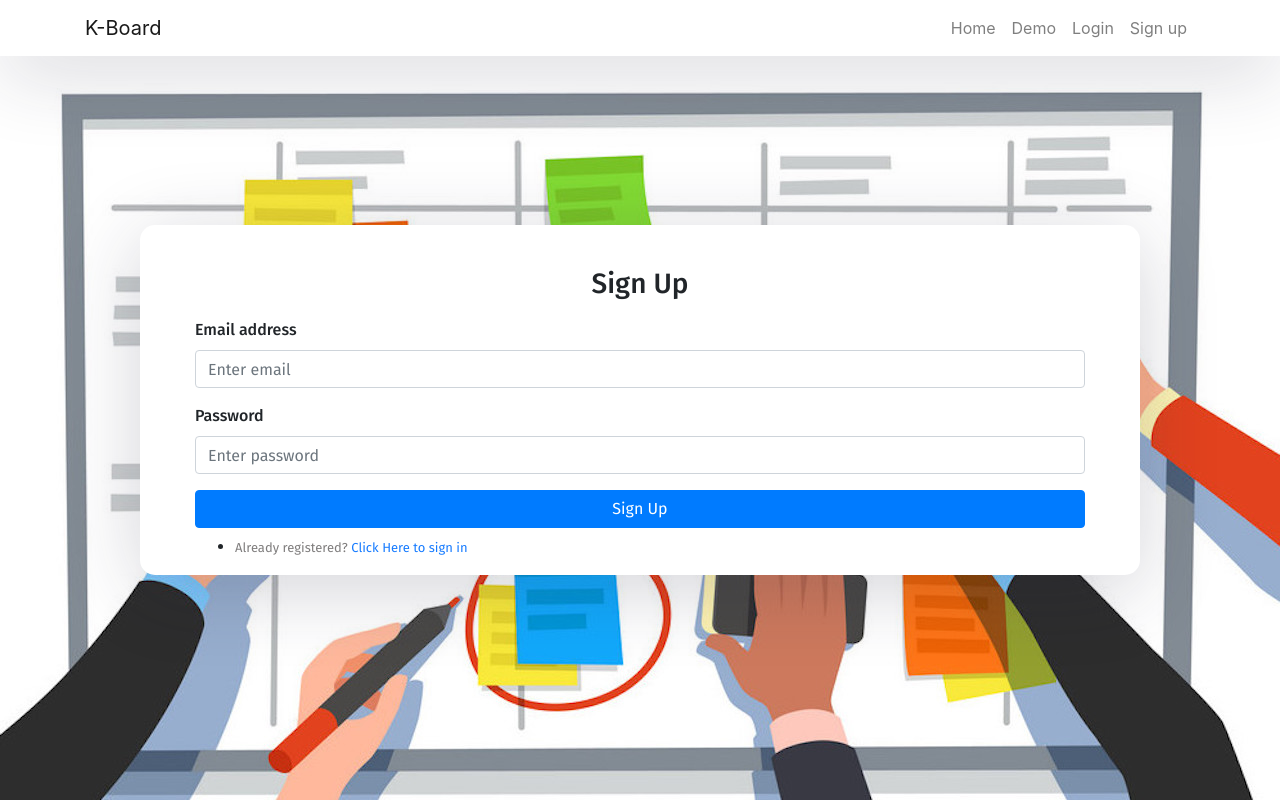
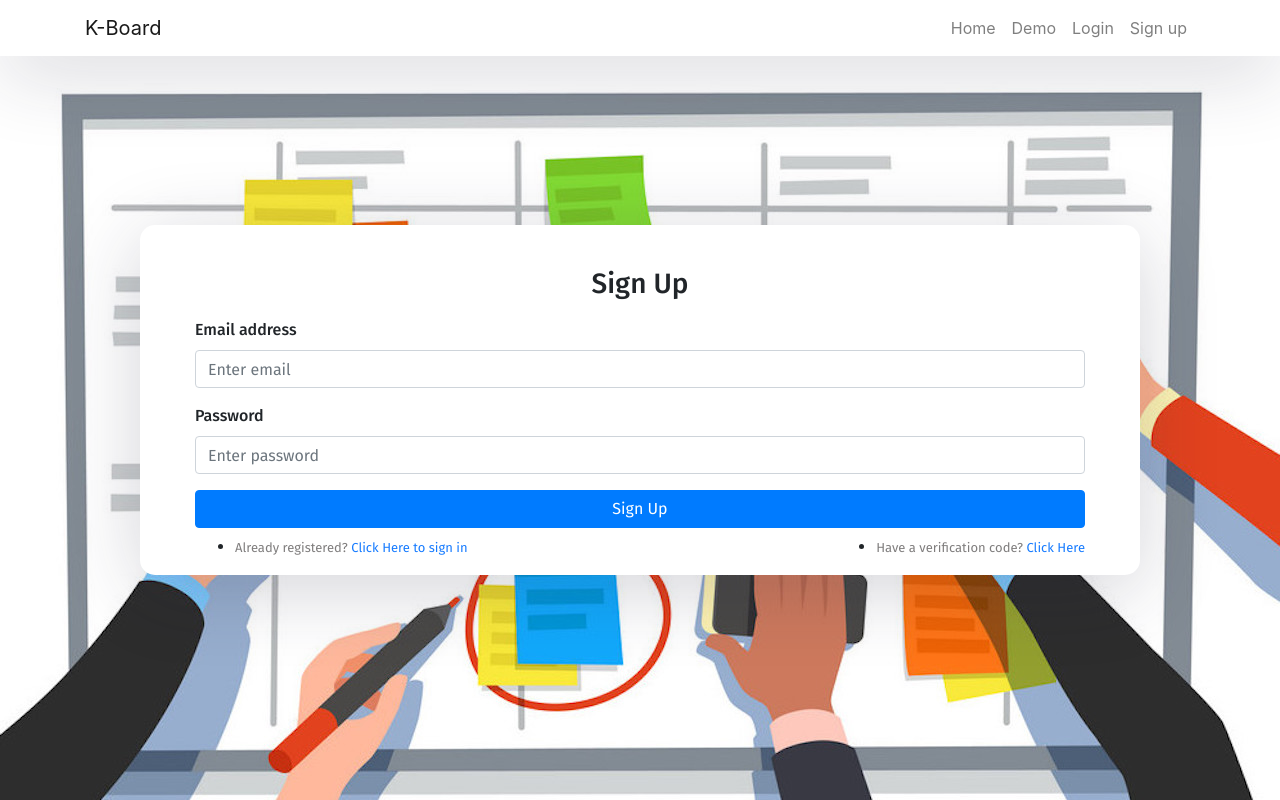
Before and after one commit to sjaime97/K-Board, a React (Create React App) app in the folder client/: page /sign-up in a window 1280 px wide. Built offline with nearby package versions, Linux system fonts and the light colour scheme; no server answers; what aws-amplify would draw is missing.

Commit message:
Updated signup page

```diff
--- a/client/src/pages/SignUpPage.js
+++ b/client/src/pages/SignUpPage.js
@@ -25,7 +25,6 @@ class SignUpPage extends Component {
 
   handleSubmit = async (e) => {
     e.preventDefault();
-    const { dispatch } = this.props;
 
     if (this.state.email === "" || this.state.password === "") {
       return;
@@ -83,7 +82,7 @@ class SignUpPage extends Component {
               >
                 Sign Up
               </button>
-              <ul>
+              <ul style={{ display: "flex", justifyContent: "space-between" }}>
                 <li className="nav-item">
                   <p className="forgot-password text-left">
                     {" "}
@@ -92,6 +91,19 @@ class SignUpPage extends Component {
                       {" "}
                       Click Here to sign in
                     </Link>
+                  </p>
+                </li>
+                <li className="nav-item">
+                  <p className="forgot-password text-left">
+                    Have a verification code?{" "}
+                    <a
+                      href="#confirm"
+                      style={{ cursor: "pointer" }}
+                      className="forgot-password text-left"
+                      onClick={() => this.setState({ status: "CONFIRM_EMAIL" })}
+                    >
+                      Click Here
+                    </a>
                   </p>
                 </li>
               </ul>
```
